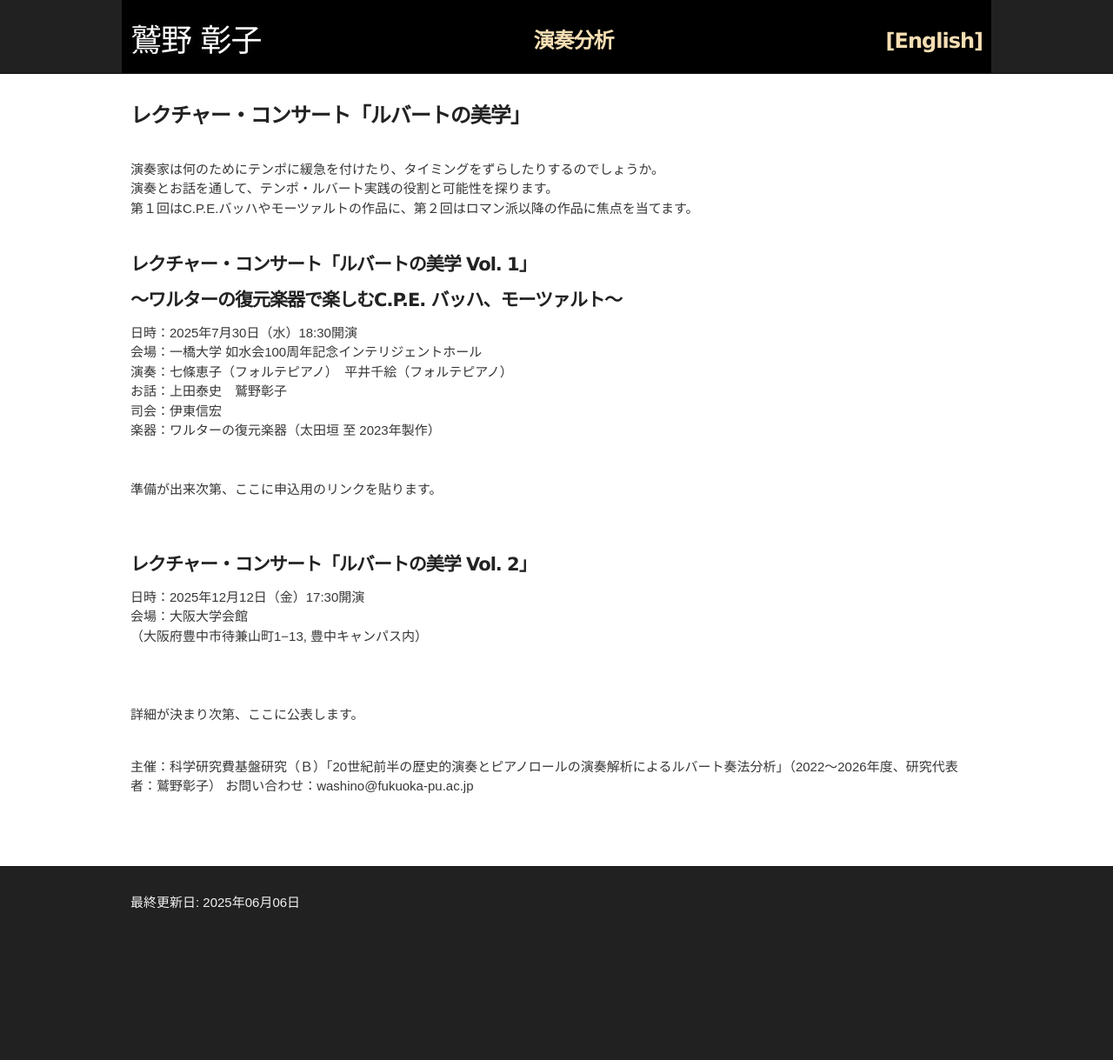
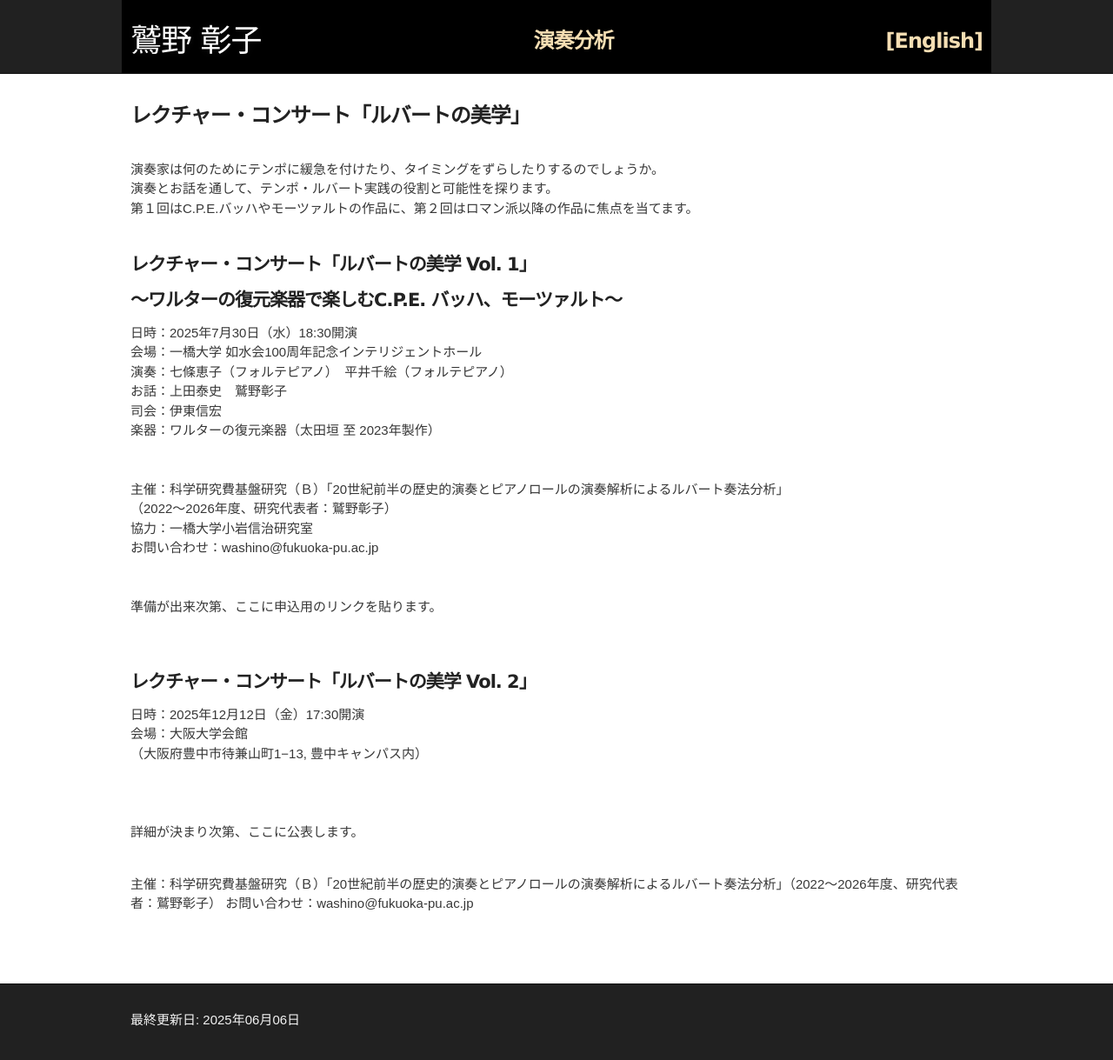
Before and after one commit to akikowashino/akikowashino.github.io, a Jekyll site: the page built from lecture-concert-2025/index.md, in a window 1280 px wide. Shown: the whole page at 87% size. Built offline with Jekyll 4.4.1, drawn with Linux system fonts in a browser that asks for light colours; before the commit the page ends 1084 px from its top, so only the background shows below that.

Commit message:
Update index.md

```diff
--- a/lecture-concert-2025/index.md
+++ b/lecture-concert-2025/index.md
@@ -21,6 +21,12 @@ lang: jp
 司会：伊東信宏<br>
 楽器：ワルターの復元楽器（太田垣 至 2023年製作）<br>
    <br>
+<br>
+主催：科学研究費基盤研究（Ｂ）「20世紀前半の歴史的演奏とピアノロールの演奏解析によるルバート奏法分析」<br>
+（2022～2026年度、研究代表者：鷲野彰子）<br>
+協力：一橋大学小岩信治研究室<br>
+お問い合わせ：washino@fukuoka-pu.ac.jp<br>
+<br>
    <br>
 準備が出来次第、ここに申込用のリンクを貼ります。
    <br>
```
